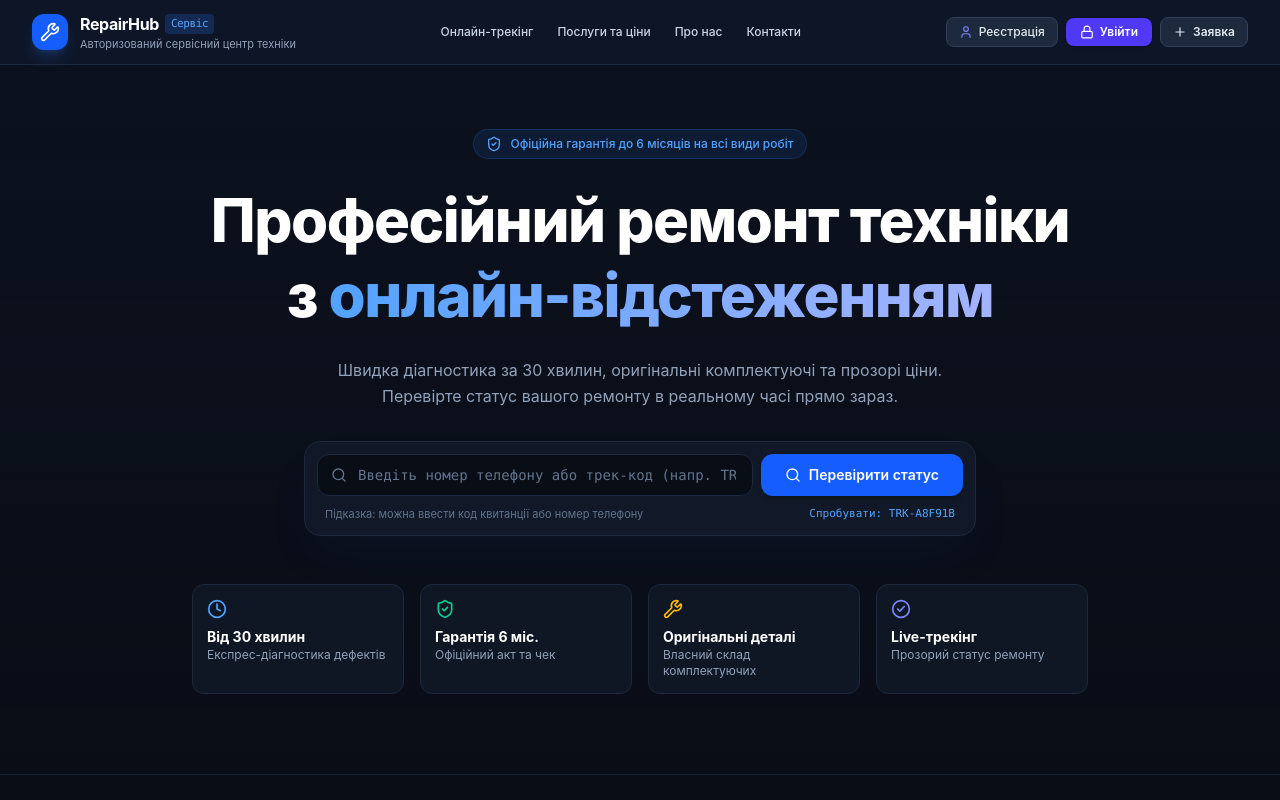
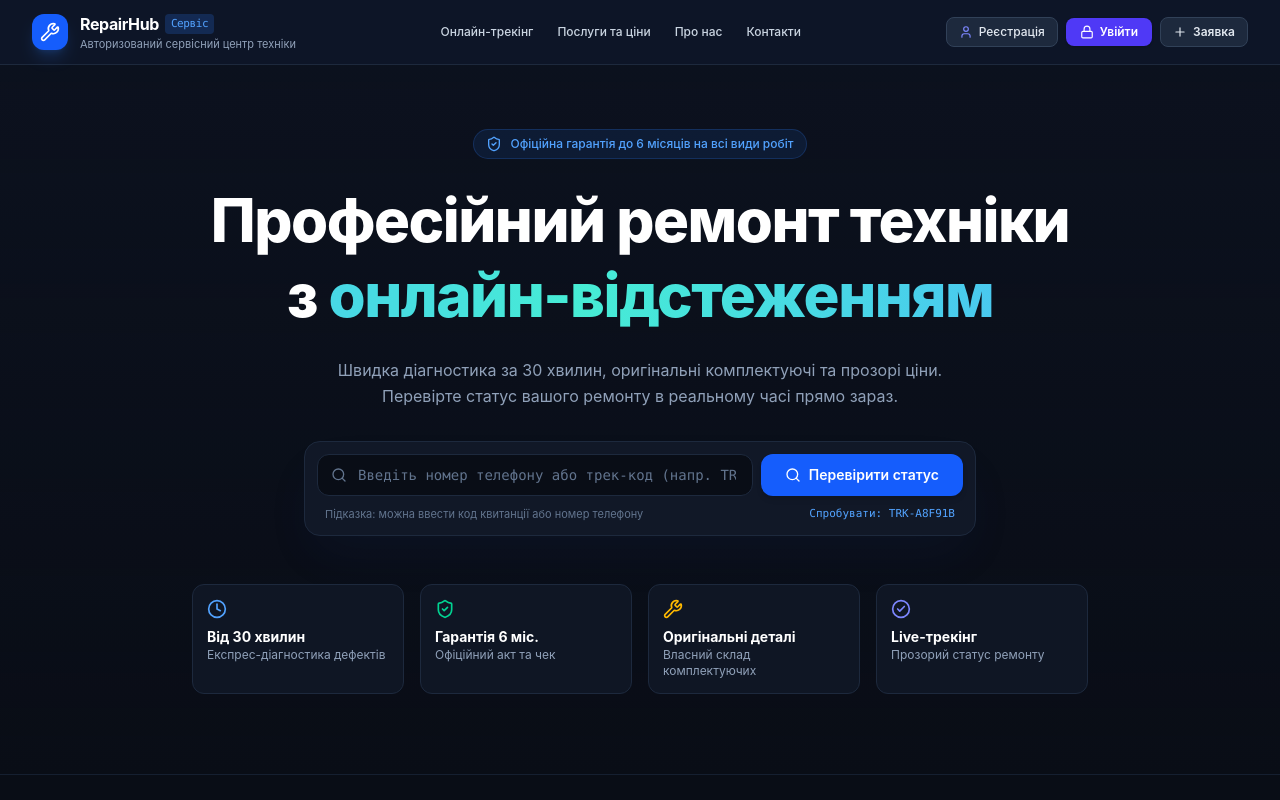
Before and after one commit to yavorskii/service-center-system, a React (Vite) app in the folder frontend/: page / in a window 1280 px wide. Shown: the top 800 px of the page. Built offline with nearby package versions, Linux system fonts and the light colour scheme.

Commit message:
style(ui): add smooth animated gradient flow to hero title

```diff
--- a/frontend/src/components/ClientPortal.tsx
+++ b/frontend/src/components/ClientPortal.tsx
@@ -387,7 +387,10 @@ export const ClientPortal: React.FC<ClientPortalProps> = ({
           </div>
 
           <h1 className="text-3xl sm:text-5xl md:text-6xl font-extrabold text-white tracking-tight max-w-4xl mx-auto leading-tight">
-            Професійний ремонт техніки з <span className="text-transparent bg-clip-text bg-gradient-to-r from-blue-400 to-indigo-300">онлайн-відстеженням</span>
+            Професійний ремонт техніки з{' '}
+            <span className="text-transparent bg-clip-text bg-gradient-to-r from-blue-400 via-sky-300 via-indigo-400 via-teal-300 to-blue-400 animate-gradient-text inline-block">
+              онлайн-відстеженням
+            </span>
           </h1>
 
           <p className="mt-4 sm:mt-6 text-sm sm:text-base text-slate-400 max-w-2xl mx-auto leading-relaxed">
--- a/frontend/src/index.css
+++ b/frontend/src/index.css
@@ -16,3 +16,20 @@
   -ms-overflow-style: none;
   scrollbar-width: none;
 }
+
+@keyframes gradient-flow {
+  0% {
+    background-position: 0% 50%;
+  }
+  50% {
+    background-position: 100% 50%;
+  }
+  100% {
+    background-position: 0% 50%;
+  }
+}
+
+.animate-gradient-text {
+  background-size: 250% auto;
+  animation: gradient-flow 5s ease infinite;
+}
```
